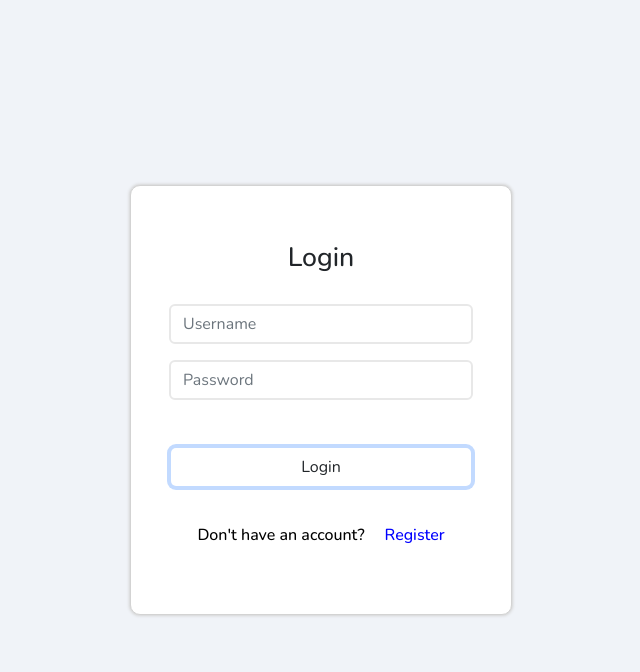
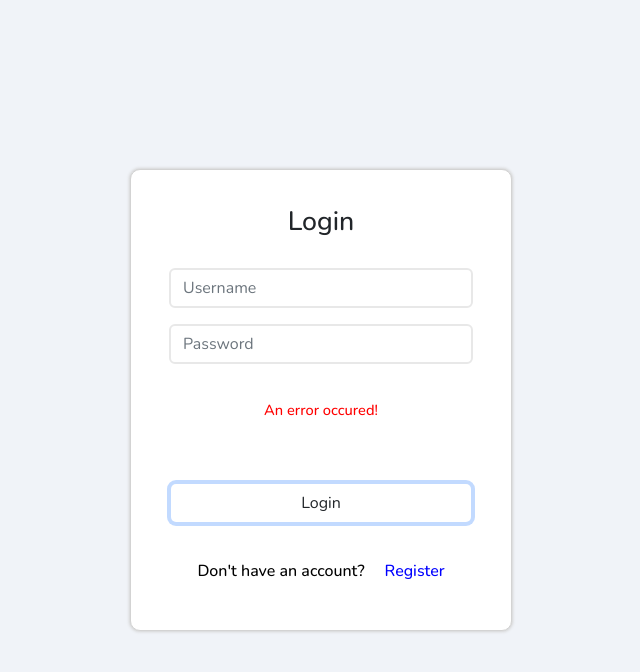
Before and after one commit to n-roth12/DFS-Lineup-Tracker, a React (Create React App) app: page / in a window 1280 px wide. Both pictures are taken after a click on the button "Login". Shown: the top 672 px of the page, without its empty margins (319-959 px from the left). Built offline with nearby package versions, Linux system fonts and the light colour scheme; no server answers.

Commit message:
Now some alerts show on login form instead of as popups.

```diff
--- a/src/components/LineupsPage/LineupsPage.css
+++ b/src/components/LineupsPage/LineupsPage.css
@@ -133,10 +133,3 @@
 .toggle-lineupform-btn:hover {
   color: #202033;
 }
-
-.alert-bar {
-	background-color: grey;
-	height: 50px;
-	border: 1px solid blue;
-
-}
--- a/src/components/LineupsPage/LineupsPage.js
+++ b/src/components/LineupsPage/LineupsPage.js
@@ -172,9 +172,6 @@ const LineupsPage = () => {
   return (
   	<>
   		<Navbar />
-  		<div className="alert-bar">
-  			<p>Hello World</p>
-  		</div>
   		{!loadingLineups ?
   		<>
   			<div className="main container">
--- a/src/components/LoginPage/LoginPage.css
+++ b/src/components/LoginPage/LoginPage.css
@@ -14,9 +14,8 @@
 	background-color: #ffffff;
   	border-radius: 10px;
   	border: 1px solid lightgrey;
-  	padding: 40px 20px 60px 20px;
+  	padding: 20px 20px 40px 20px;
 	box-shadow: 0px 0px 3px 1px lightgrey;
-
 }
 
 input {
@@ -52,3 +51,9 @@ input:focus {
 	text-decoration: none;
 	color: blue;
 }
+
+.alert {
+	color: red;
+	font-size: 11pt;
+	text-align: center;
+}
--- a/src/components/LoginPage/LoginPage.js
+++ b/src/components/LoginPage/LoginPage.js
@@ -8,6 +8,7 @@ const LoginPage = ({ setToken, setUserId }) => {
 
 	const [username, setUsername] = useState('')
 	const [password, setPassword] = useState('')
+	const [alert, setAlert] = useState('')
 
 	const loginUser = async (credentials) => {
 		await axios.post('/users/login', credentials)
@@ -18,9 +19,9 @@ const LoginPage = ({ setToken, setUserId }) => {
 		})
 		.catch((error) => {
 			if (error.response && error.response.status === 403) {
-				alert('Incorrect username or password!')
+				setAlert('Incorrect username or password!')
 			} else {
-				alert('An error occured!')
+				setAlert('An error occured!')
 			}
 			setPassword('')
 		})
@@ -42,6 +43,11 @@ const LoginPage = ({ setToken, setUserId }) => {
 			    			onChange={(e) => setUsername(e.target.value)} />
 			    		<input className="form-control" type="text" placeholder="Password" value={password}
 			    		onChange={(e) => setPassword(e.target.value)} />
+			    		{alert.length > 0 &&
+			    			<>
+			    				<p className="alert">{alert}</p>
+			    			</>
+			    		}
 			    	</div>
 			    </form>
 			    <button className="form-submit-btn form-control" onClick={() => handleSubmit()}>Login</button>
--- a/src/components/RegisterPage/RegisterPage.css
+++ b/src/components/RegisterPage/RegisterPage.css
@@ -51,3 +51,9 @@ input:focus {
 	text-decoration: none;
 	color: blue;
 }
+
+.alert {
+	color: red;
+	font-size: 11pt;
+	text-align: center;
+}
--- a/src/components/RegisterPage/RegisterPage.js
+++ b/src/components/RegisterPage/RegisterPage.js
@@ -8,6 +8,7 @@ const LandingPage = () => {
 	const [username, setUsername] = useState('')
 	const [password, setPassword] = useState('')
 	const [passwordCheck, setPasswordCheck] = useState('')
+	const [alert, setAlert] = useState('')
 
 	const onSubmit = async () => {
 		if (password === passwordCheck) {
@@ -18,22 +19,18 @@ const LandingPage = () => {
 			})
 			.catch((error) => {
 				if (error.response && error.response.status === 409) {
-					alert('Username is already in use!')
+					setAlert('Username is already in use!')
 				} else {
-					alert('An error occured!')
+					setAlert('An error occured!')
 				}
 				setPassword('')
 				setPasswordCheck('')
 			})
 		} else {
-			alert('Passwords do not match!')
+			setAlert('Passwords do not match!')
 			setPassword('')
 			setPasswordCheck('')
 		}
-	}
-
-	const login = async () => {
-		console.log(username, password)
 	}
 
 	return (
@@ -48,6 +45,11 @@ const LandingPage = () => {
 		    		onChange={(e) => setPassword(e.target.value)} />
 		    		<input className="form-control" type="text" placeholder="Re-enter password" value={passwordCheck}
 		    		onChange={(e) => setPasswordCheck(e.target.value)} />
+		    		{alert.length > 0 &&
+		    			<>
+		    				<p className="alert">{alert}</p>
+		    			</>
+		    		}
 		    	</div>
 		    </form>
 		    <button className="form-submit-btn form-control" onClick={() => onSubmit()}>Register</button>
```
